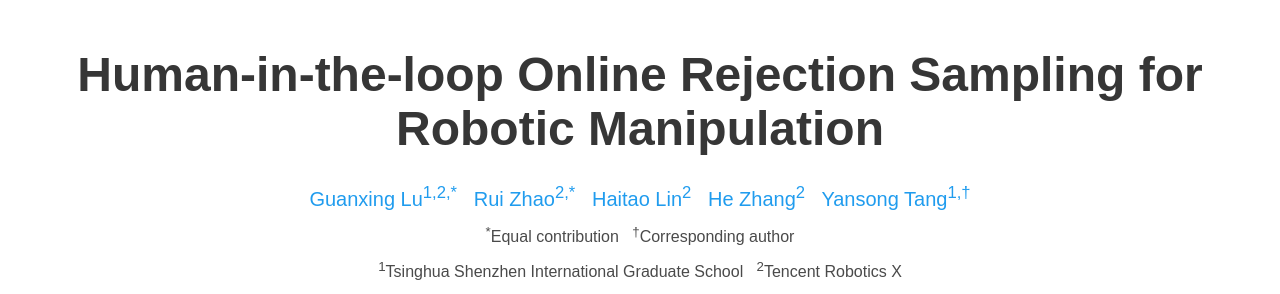
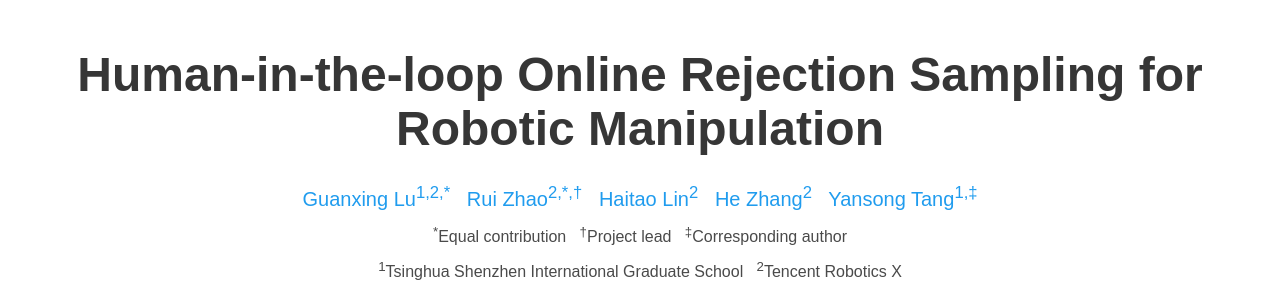
Before and after one commit to hiors-project/hiors-project.github.io, a plain HTML site: page index.html in a window 1280 px wide. Shown: the top 294 px of the page. Drawn offline with nearby package versions, Linux system fonts and the light colour scheme; a script that the page names is missing; some icons are missing; a web font is replaced by a local one.

Commit message:
cleanup.

```diff
--- a/index.html
+++ b/index.html
@@ -123,14 +123,14 @@
             <div class="is-size-5 publication-authors">
               <span class="author-block">
                 <a href="https://guanxinglu.github.io/">Guanxing Lu<sup>1,2,*</sup></a>&nbsp;&nbsp;
-                <a href="#">Rui Zhao<sup>2,*</sup></a>&nbsp;&nbsp;
+                <a href="#">Rui Zhao<sup>2,*,†</sup></a>&nbsp;&nbsp;
                 <a href="#">Haitao Lin<sup>2</sup></a>&nbsp;&nbsp;
                 <a href="#">He Zhang<sup>2</sup></a>&nbsp;&nbsp;
-                <a href="https://andytang15.github.io/">Yansong Tang<sup>1,†</sup></a>
+                <a href="https://andytang15.github.io/">Yansong Tang<sup>1,‡</sup></a>
               </span>
             </div>
             <div class="is-size-6 publication-authors" style="margin-top: 0.5em;">
-              <span><sup>*</sup>Equal contribution&nbsp;&nbsp;&nbsp;<sup>†</sup>Corresponding author</span>
+              <span><sup>*</sup>Equal contribution&nbsp;&nbsp;&nbsp;<sup>†</sup>Project lead</span>&nbsp;&nbsp;&nbsp;<sup>‡</sup>Corresponding author</span>
             </div>
             <div class="is-size-6 publication-authors" style="margin-top: 0.5em;">
               <span><sup>1</sup>Tsinghua Shenzhen International Graduate School&nbsp;&nbsp;&nbsp;<sup>2</sup>Tencent Robotics X</span>
```
